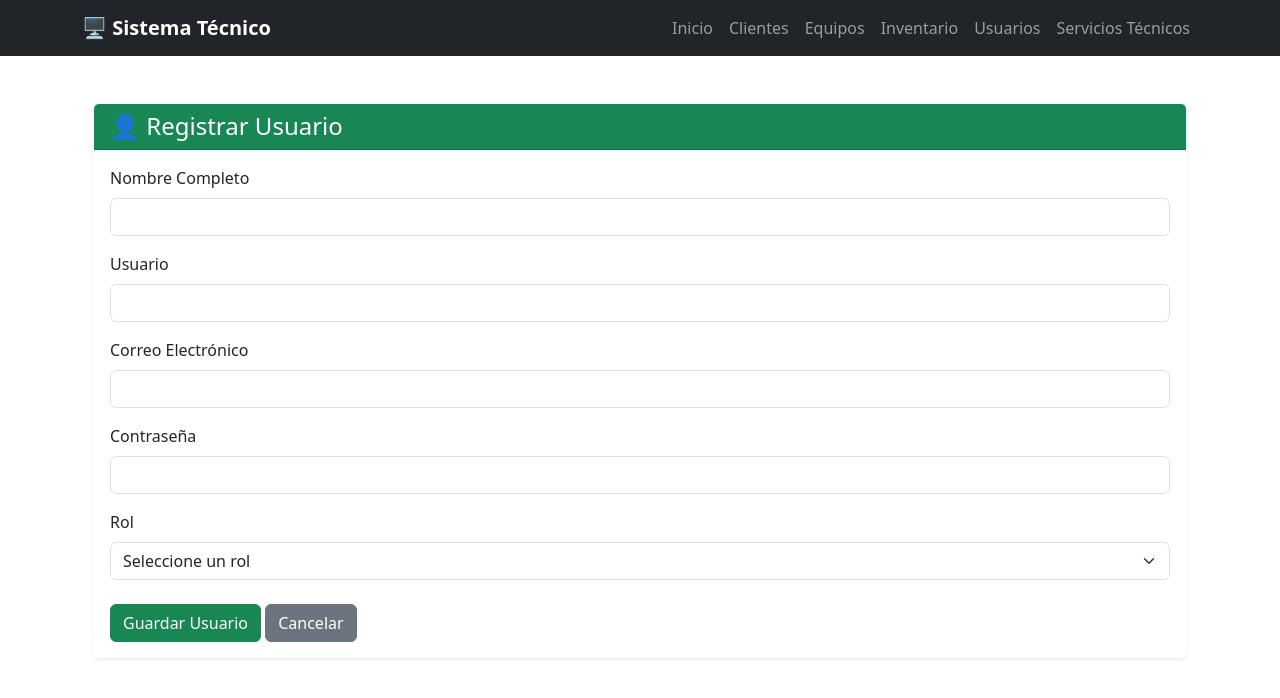
After one commit to Leonel-c05/SISTEMA-CLIENTES, a Flask app: page /usuarios/crear in a window 1280 px wide. The commit adds this page. Shown: the top 698 px of the page. Run offline with Flask 3, Linux system fonts and the light colour scheme.

Commit message:
Completa el módulo de usuarios

```diff
--- a/app.py
+++ b/app.py
@@ -77,6 +77,27 @@ class Inventario(db.Model):
     categoria = db.Column(db.String(100))
     fecha_registro = db.Column(db.Date)
 
+# =========================================
+# MODELO USUARIOS
+# =========================================
+
+class Usuario(db.Model):
+
+    __tablename__ = 'usuarios'
+
+    id_usuario = db.Column(db.Integer, primary_key=True)
+
+    nombre = db.Column(db.String(100))
+
+    usuario = db.Column(db.String(100))
+
+    correo = db.Column(db.String(100))
+
+    password = db.Column(db.String(255))
+
+    rol = db.Column(db.String(50))
+
+    fecha_creacion = db.Column(db.Date)
 # =========================================
 # RUTA INICIO
 # =========================================
@@ -388,6 +409,88 @@ def editar_producto(id):
     )
 
 # =========================================
+# LISTAR USUARIOS
+# =========================================
+
+@app.route('/usuarios')
+def usuarios():
+
+    lista_usuarios = Usuario.query.all()
+
+    return render_template(
+        'usuarios/lista_usuarios.html',
+        usuarios=lista_usuarios
+    )
+
+
+# =========================================
+# CREAR USUARIO
+# =========================================
+
+@app.route('/usuarios/crear', methods=['GET', 'POST'])
+def crear_usuario():
+
+    if request.method == 'POST':
+
+        nuevo_usuario = Usuario(
+
+            nombre=request.form['nombre'],
+            usuario=request.form['usuario'],
+            correo=request.form['correo'],
+            password=request.form['password'],
+            rol=request.form['rol'],
+            fecha_creacion=date.today()
+
+        )
+
+        db.session.add(nuevo_usuario)
+        db.session.commit()
+
+        return redirect('/usuarios')
+
+    return render_template('usuarios/crear_usuario.html')
+
+# =========================================
+# EDITAR USUARIO
+# =========================================
+
+@app.route('/usuarios/editar/<int:id>', methods=['GET', 'POST'])
+def editar_usuario(id):
+
+    usuario = Usuario.query.get_or_404(id)
+
+    if request.method == 'POST':
+
+        usuario.nombre = request.form['nombre']
+        usuario.usuario = request.form['usuario']
+        usuario.correo = request.form['correo']
+        usuario.password = request.form['password']
+        usuario.rol = request.form['rol']
+
+        db.session.commit()
+
+        return redirect('/usuarios')
+
+    return render_template(
+        'usuarios/editar_usuario.html',
+        usuario=usuario
+    )
+
+
+# =========================================
+# ELIMINAR USUARIO
+# =========================================
+
+@app.route('/usuarios/eliminar/<int:id>')
+def eliminar_usuario(id):
+
+    usuario = Usuario.query.get_or_404(id)
+
+    db.session.delete(usuario)
+    db.session.commit()
+
+    return redirect('/usuarios')
+# =========================================
 
 if __name__ == '__main__':
     app.run(debug=True)
--- a/templates/base.html
+++ b/templates/base.html
@@ -1,70 +1,113 @@
 <!DOCTYPE html>
 <html lang="es">
+
 <head>
+
     <meta charset="UTF-8">
+
     <meta name="viewport" content="width=device-width, initial-scale=1.0">
 
-    <!-- Bootstrap CSS -->
     <link
         href="https://cdn.jsdelivr.net/npm/bootstrap@5.3.3/dist/css/bootstrap.min.css"
         rel="stylesheet"
     >
 
     <title>{% block title %}Sistema Técnico{% endblock %}</title>
+
 </head>
+
 <body>
 
-    <!-- NAVBAR -->
+    <!-- ========================================= -->
+    <!-- BARRA DE NAVEGACIÓN -->
+    <!-- ========================================= -->
+
     <nav class="navbar navbar-expand-lg navbar-dark bg-dark">
 
         <div class="container">
 
-            <!-- LOGO / TITULO -->
-            <a class="navbar-brand" href="/">
-                Sistema Técnico
+            <a class="navbar-brand fw-bold" href="/">
+
+                🖥 Sistema Técnico
+
             </a>
 
-            <!-- BOTON RESPONSIVE -->
             <button
                 class="navbar-toggler"
                 type="button"
                 data-bs-toggle="collapse"
                 data-bs-target="#navbarNav"
             >
+
                 <span class="navbar-toggler-icon"></span>
+
             </button>
 
-            <!-- MENÚ -->
-            <div class="collapse navbar-collapse" id="navbarNav">
+            <div
+                class="collapse navbar-collapse"
+                id="navbarNav"
+            >
 
                 <ul class="navbar-nav ms-auto">
 
-                    <!-- INICIO -->
                     <li class="nav-item">
+
                         <a class="nav-link" href="/">
+
                             Inicio
+
                         </a>
+
                     </li>
 
-                    <!-- CLIENTES -->
                     <li class="nav-item">
+
                         <a class="nav-link" href="/clientes">
+
                             Clientes
+
                         </a>
+
                     </li>
 
-                    <!-- EQUIPOS -->
                     <li class="nav-item">
+
                         <a class="nav-link" href="/equipos">
+
                             Equipos
+
                         </a>
+
                     </li>
 
-                    <!-- INVENTARIO -->
                     <li class="nav-item">
+
                         <a class="nav-link" href="/inventario">
+
                             Inventario
+
                         </a>
+
+                    </li>
+
+                    <li class="nav-item">
+
+                        <a class="nav-link" href="/usuarios">
+
+                            Usuarios
+
+                        </a>
+
+                    </li>
+
+                    <li class="nav-item">
+
+                        <a class="nav-link" href="/servicios">
+
+                            Servicios Técnicos
+
+                        </a>
+
                     </li>
 
                 </ul>
@@ -75,7 +118,10 @@
 
     </nav>
 
+    <!-- ========================================= -->
     <!-- CONTENIDO -->
+    <!-- ========================================= -->
+
     <div class="container mt-5">
 
         {% block content %}
@@ -83,10 +129,8 @@
 
     </div>
 
-    <!-- Bootstrap JS -->
-    <script
-        src="https://cdn.jsdelivr.net/npm/bootstrap@5.3.3/dist/js/bootstrap.bundle.min.js">
-    </script>
+    <script src="https://cdn.jsdelivr.net/npm/bootstrap@5.3.3/dist/js/bootstrap.bundle.min.js"></script>
 
 </body>
+
 </html>
--- /dev/null
+++ b/templates/usuarios/crear_usuario.html
@@ -0,0 +1,155 @@
+{% extends 'base.html' %}
+
+{% block title %}
+Nuevo Usuario
+{% endblock %}
+
+{% block content %}
+
+<div class="container">
+
+    <div class="card shadow-sm border-0">
+
+        <div class="card-header bg-success text-white">
+
+            <h4 class="mb-0">
+                👤 Registrar Usuario
+            </h4>
+
+        </div>
+
+        <div class="card-body">
+
+            <form method="POST">
+
+                <div class="mb-3">
+
+                    <label class="form-label">
+
+                        Nombre Completo
+
+                    </label>
+
+                    <input
+                        type="text"
+                        name="nombre"
+                        class="form-control"
+                        required
+                    >
+
+                </div>
+
+                <div class="mb-3">
+
+                    <label class="form-label">
+
+                        Usuario
+
+                    </label>
+
+                    <input
+                        type="text"
+                        name="usuario"
+                        class="form-control"
+                        required
+                    >
+
+                </div>
+
+                <div class="mb-3">
+
+                    <label class="form-label">
+
+                        Correo Electrónico
+
+                    </label>
+
+                    <input
+                        type="email"
+                        name="correo"
+                        class="form-control"
+                        required
+                    >
+
+                </div>
+
+                <div class="mb-3">
+
+                    <label class="form-label">
+
+                        Contraseña
+
+                    </label>
+
+                    <input
+                        type="password"
+                        name="password"
+                        class="form-control"
+                        required
+                    >
+
+                </div>
+
+                <div class="mb-4">
+
+                    <label class="form-label">
+
+                        Rol
+
+                    </label>
+
+                    <select
+                        name="rol"
+                        class="form-select"
+                        required
+                    >
+
+                        <option value="">
+
+                            Seleccione un rol
+
+                        </option>
+
+                        <option value="Administrador">
+
+                            Administrador
+
+                        </option>
+
+                        <option value="Técnico">
+
+                            Técnico
+
+                        </option>
+
+                    </select>
+
+                </div>
+
+                <button
+                    type="submit"
+                    class="btn btn-success"
+                >
+
+                    Guardar Usuario
+
+                </button>
+
+                <a
+                    href="/usuarios"
+                    class="btn btn-secondary"
+                >
+
+                    Cancelar
+
+                </a>
+
+            </form>
+
+        </div>
+
+    </div>
+
+</div>
+
+{% endblock %}
```
Also changed, not shown: templates/usuarios/editar_usuario.html (added, +151 -0 lines), templates/usuarios/lista_usuarios.html (added, +120 -0 lines).
